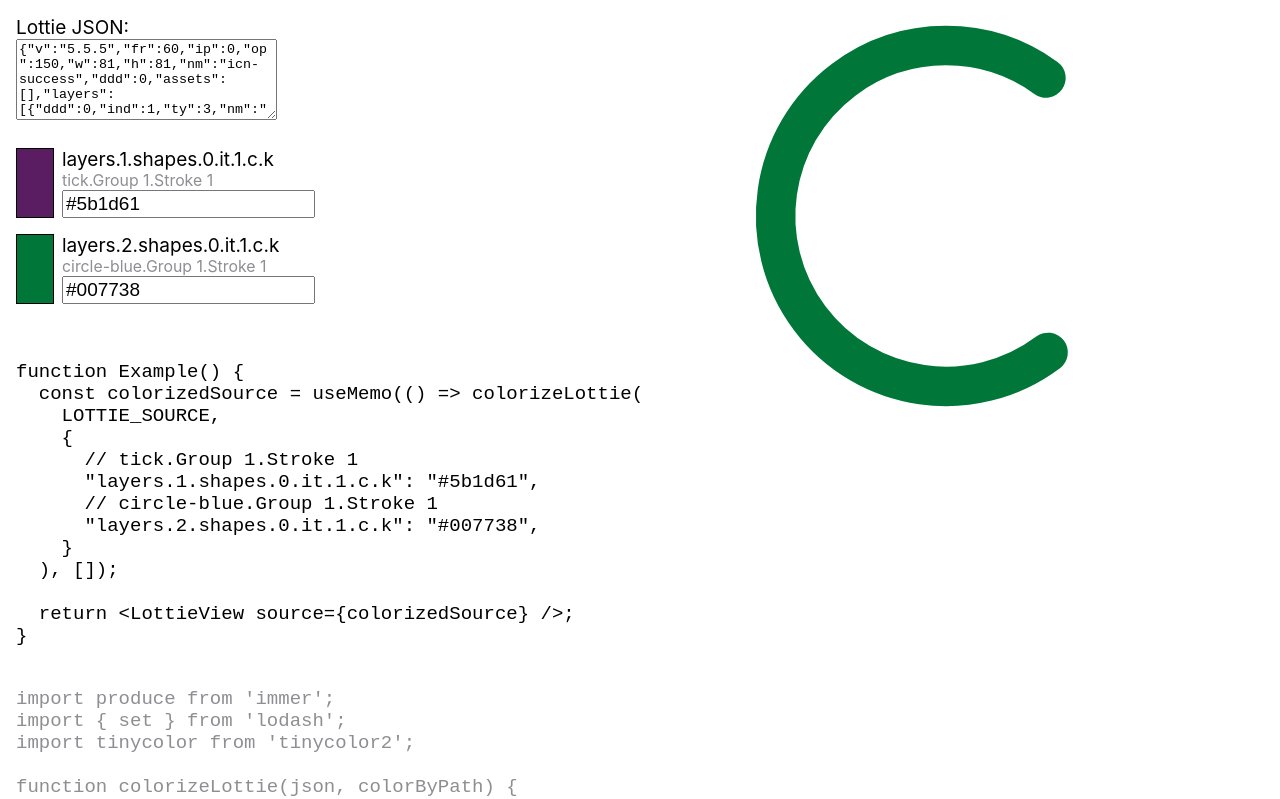
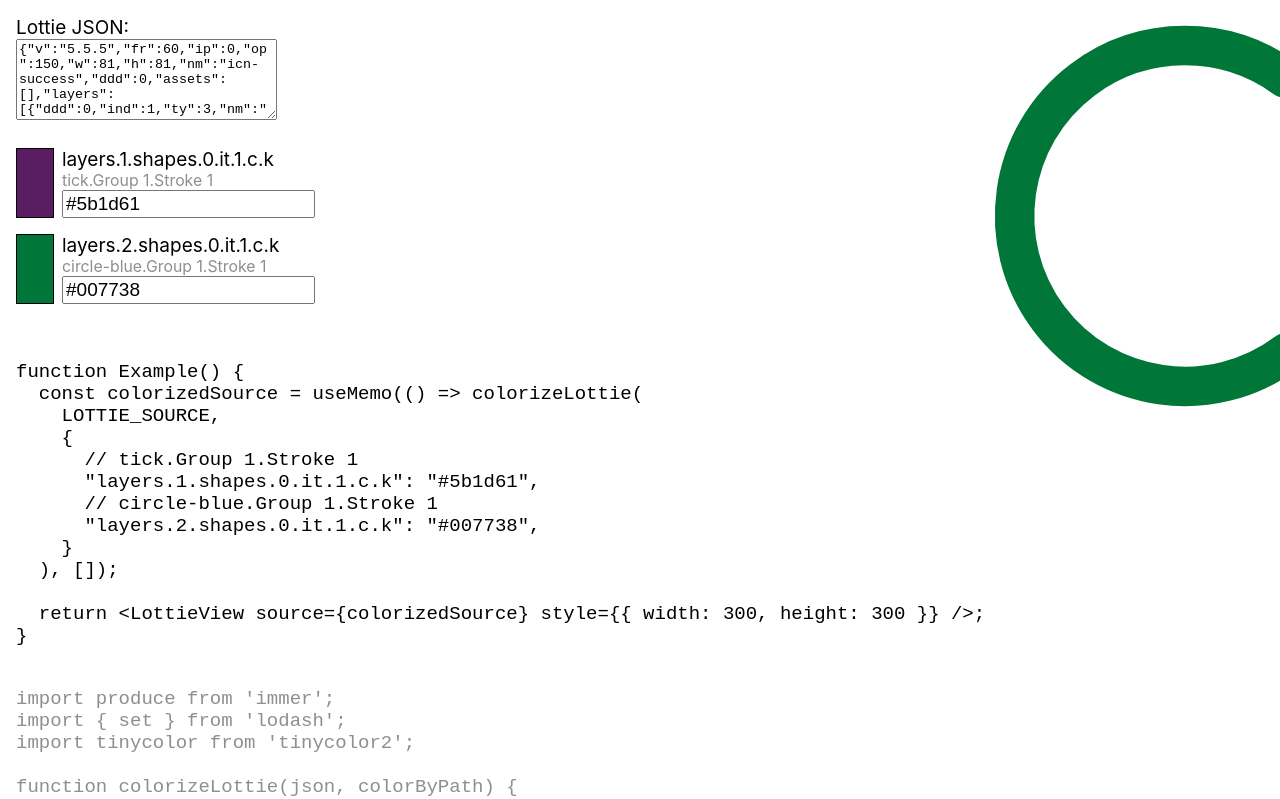
Before and after one commit to Noitidart/Colorize-Lottie, a React (Create React App) app: page / in a window 1280 px wide. Shown: the top 799 px of the page. Built offline with nearby package versions, Linux system fonts and the light colour scheme.

Commit message:
Touch up react-native usage example

```diff
--- a/src/App.tsx
+++ b/src/App.tsx
@@ -171,7 +171,7 @@ function Example() {
     }
   ), []);
 
-  return <LottieView source={colorizedSource} />;
+  return <LottieView source={colorizedSource} style={{ width: 300, height: 300 }} />;
 }
 `}
         </pre>
```
